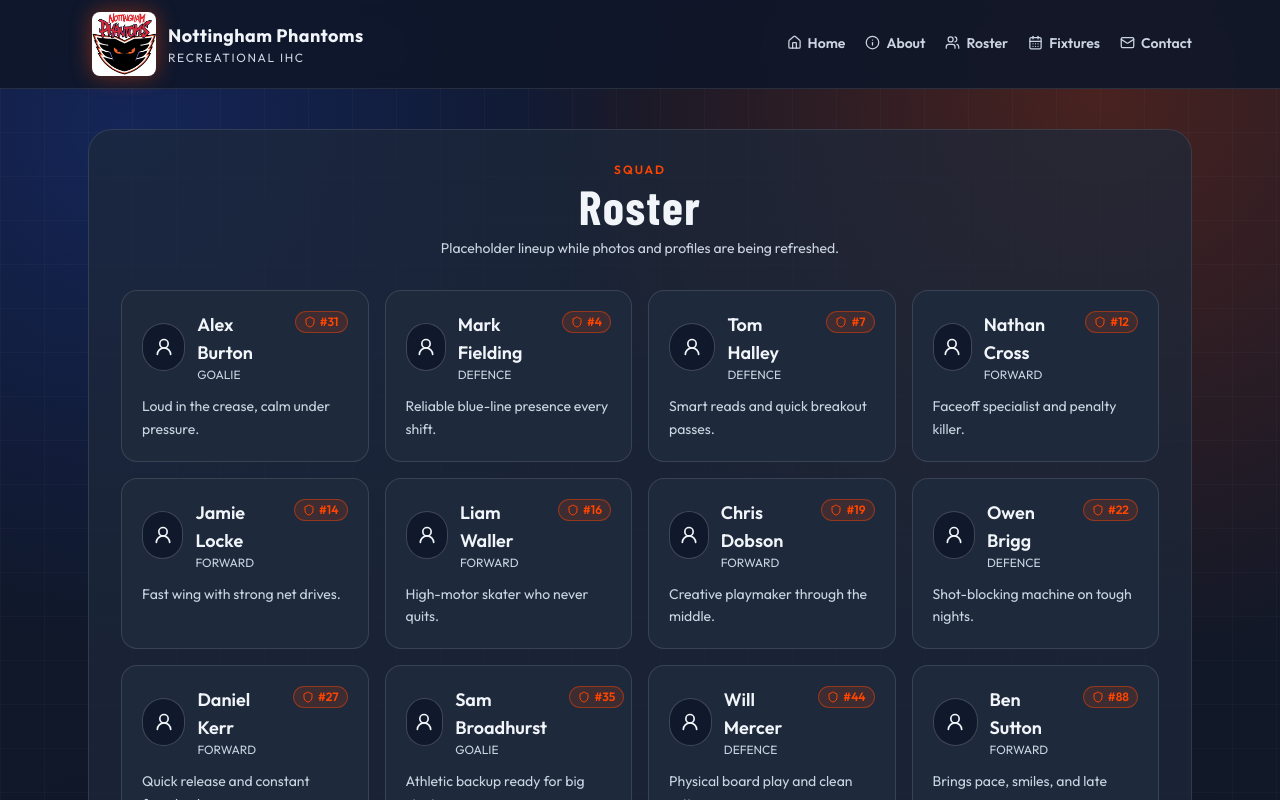
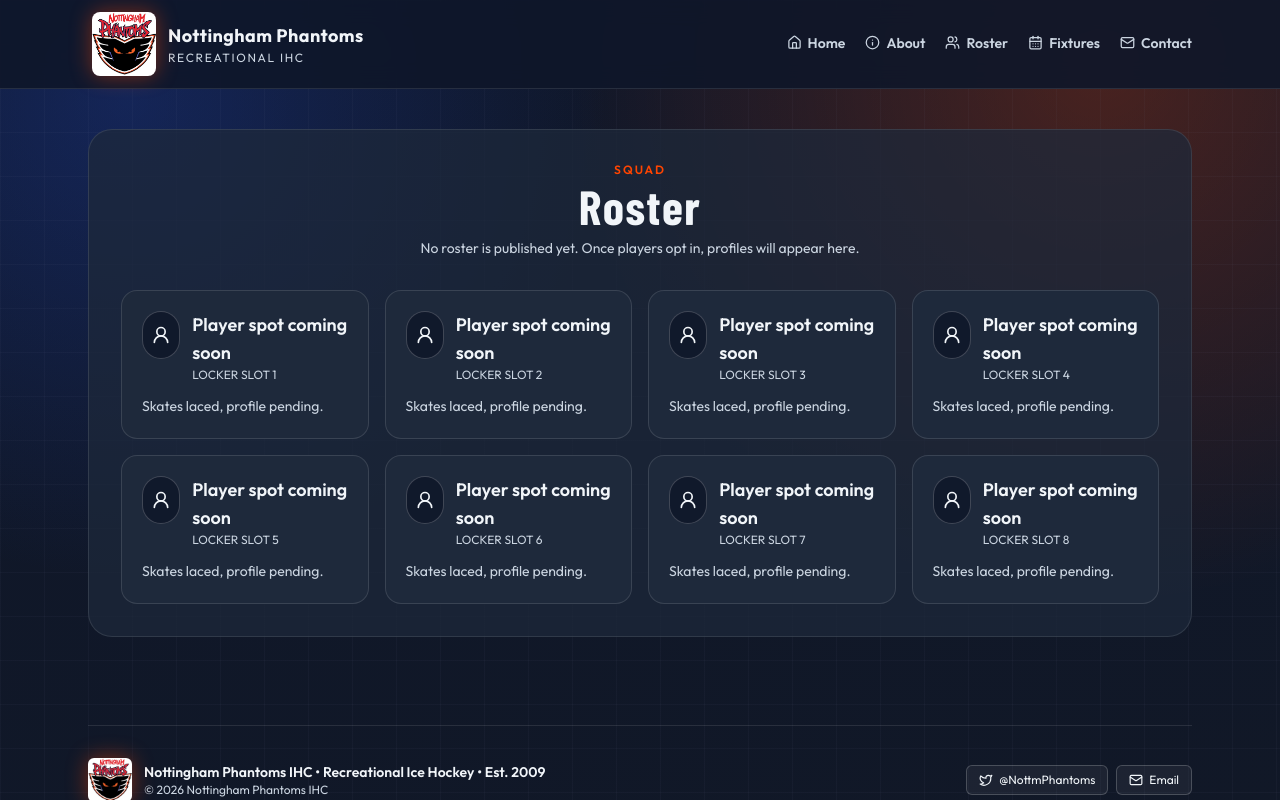
Before and after one commit to Artesuave88/hockey, a SvelteKit app: page /roster in a window 1280 px wide. Shown: the top 800 px of the page. Built offline with nearby package versions, Linux system fonts and the light colour scheme.

Commit message:
feat: update club pages with new content structure and placeholders removing mock data

```diff
--- a/src/routes/+page.svelte
+++ b/src/routes/+page.svelte
@@ -3,24 +3,6 @@
 	import Card from '$lib/components/card.svelte';
 	import Hero from '$lib/components/hero.svelte';
 	import { CalendarDays, Mail, Newspaper, Users } from 'lucide-svelte';
-
-	const newsTeasers = [
-		{
-			title: 'Pre-season training starts soon – Feb 2026',
-			excerpt:
-				'Open skate and systems refresh sessions are planned for late February. New players can join the intro group.'
-		},
-		{
-			title: 'Friendly fixtures window opening',
-			excerpt:
-				'The club is lining up spring friendlies with local rec squads. Dates and opponents will be posted once confirmed.'
-		},
-		{
-			title: 'Community night at NIC area',
-			excerpt:
-				'Players, supporters, and families are invited for a relaxed post-session social meet-up in Nottingham.'
-		}
-	];
 
 	const quickLinks = [
 		{ label: 'About The Club', route: '/about', icon: Users },
@@ -70,16 +52,32 @@
 	</Card>
 
 	<div class="grid gap-4 sm:grid-cols-2 lg:col-span-2">
-		{#each newsTeasers as item (item.title)}
-			<Card>
-				<div class="flex items-center gap-2 text-[var(--color-accent)]">
-					<Newspaper size={16} />
-					<p class="text-[11px] font-semibold tracking-[0.12em] uppercase">Club Update</p>
-				</div>
-				<h3 class="mt-2 text-lg font-semibold text-[var(--text-primary)]">{item.title}</h3>
-				<p class="mt-2 text-sm leading-relaxed text-[var(--text-muted)]">{item.excerpt}</p>
-			</Card>
-		{/each}
+		<Card className="sm:col-span-2">
+			<div class="flex items-center gap-2 text-[var(--color-accent)]">
+				<Newspaper size={16} />
+				<p class="text-[11px] font-semibold tracking-[0.12em] uppercase">Latest News</p>
+			</div>
+			<h3 class="mt-2 text-lg font-semibold text-[var(--text-primary)]">Newsboard warming up</h3>
+			<p class="mt-2 text-sm leading-relaxed text-[var(--text-muted)]">
+				No published posts yet. First updates land here once the next skate cycle is announced.
+			</p>
+		</Card>
+		<Card>
+			<p class="text-[11px] font-semibold tracking-[0.12em] text-[var(--ice-blue)] uppercase">
+				Roster Feed
+			</p>
+			<p class="mt-2 text-sm leading-relaxed text-[var(--text-muted)]">
+				Player cards are intentionally hidden until the squad list is confirmed.
+			</p>
+		</Card>
+		<Card>
+			<p class="text-[11px] font-semibold tracking-[0.12em] text-[var(--ice-blue)] uppercase">
+				Fixture Feed
+			</p>
+			<p class="mt-2 text-sm leading-relaxed text-[var(--text-muted)]">
+				Fixtures will appear when dates are locked and posted by the club.
+			</p>
+		</Card>
 	</div>
 </section>
 
--- a/src/routes/fixtures/+page.svelte
+++ b/src/routes/fixtures/+page.svelte
@@ -1,66 +1,6 @@
 <script lang="ts">
 	import Card from '$lib/components/card.svelte';
 	import { CalendarDays, MapPin } from 'lucide-svelte';
-
-	const fixtures = [
-		{
-			date: '12 Mar 2026',
-			opponent: 'Friendly vs Derby Polar Bears',
-			homeAway: 'Home',
-			details: '20:15 • National Ice Centre, Nottingham',
-			status: 'Upcoming',
-			next: true
-		},
-		{
-			date: '26 Mar 2026',
-			opponent: 'Friendly vs Leicester Foxes Rec',
-			homeAway: 'Away',
-			details: 'TBA • Leicester Ice Arena',
-			status: 'Upcoming'
-		},
-		{
-			date: '09 Apr 2026',
-			opponent: 'Friendly vs Nottingham Mavericks',
-			homeAway: 'Home',
-			details: 'TBA • National Ice Centre, Nottingham',
-			status: 'Upcoming'
-		},
-		{
-			date: '23 Apr 2026',
-			opponent: 'Friendly vs Sheffield Squeelers',
-			homeAway: 'Away',
-			details: 'TBA • IceSheffield',
-			status: 'Upcoming'
-		},
-		{
-			date: '14 Nov 2025',
-			opponent: 'Scrimmage vs Coventry Night Owls',
-			homeAway: 'Home',
-			details: 'National Ice Centre, Nottingham',
-			status: 'Result TBA'
-		},
-		{
-			date: '30 Oct 2025',
-			opponent: 'Friendly vs Hull Hawks Rec',
-			homeAway: 'Away',
-			details: 'Hull Arena',
-			status: 'L 3-4'
-		},
-		{
-			date: '18 Sep 2025',
-			opponent: 'Friendly vs Lincoln Lynx',
-			homeAway: 'Home',
-			details: 'National Ice Centre, Nottingham',
-			status: 'W 5-2'
-		},
-		{
-			date: '29 Aug 2025',
-			opponent: 'Pre-season vs Leeds Knights Rec',
-			homeAway: 'Away',
-			details: 'Planet Ice Leeds',
-			status: 'Result TBA'
-		}
-	];
 </script>
 
 <section class="rounded-3xl border border-white/10 bg-[rgb(30_41_59_/_0.72)] p-6 sm:p-8">
@@ -70,43 +10,37 @@
 		</p>
 		<h1 class="mt-1 text-4xl font-bold text-[var(--text-primary)] sm:text-5xl">Fixtures</h1>
 		<p class="mt-2 text-sm text-[var(--text-muted)]">
-			Placeholder fixture board for the 2026 club cycle.
+			No official fixtures posted yet. We will list dates here as soon as they are confirmed.
 		</p>
 	</div>
 
 	<div class="mt-8 space-y-4">
-		{#each fixtures as fixture (fixture.date + fixture.opponent)}
-			<Card
-				className={fixture.next ? 'border-[var(--color-accent)] bg-[rgb(255_69_0_/_0.12)]' : ''}
-			>
+		<Card className="border-[var(--color-accent)] bg-[rgb(255_69_0_/_0.12)]">
 			<div class="flex flex-col gap-3 sm:flex-row sm:items-start sm:justify-between">
 				<div>
 					<div class="flex items-center gap-2 text-[var(--color-accent)]">
 						<CalendarDays size={16} />
-							<p class="text-xs font-semibold tracking-[0.12em] uppercase">{fixture.date}</p>
+						<p class="text-xs font-semibold tracking-[0.12em] uppercase">Next puck drop</p>
 					</div>
 					<h2 class="mt-1 text-xl font-semibold text-[var(--text-primary)]">
-							{fixture.opponent}
+						Date and opponent TBD
 					</h2>
 					<p class="mt-1 text-sm text-[var(--text-muted)]">
-							{fixture.homeAway} • {fixture.details}
+						As soon as match nights are confirmed, this board goes live.
 					</p>
 				</div>
 				<div
 					class="inline-flex items-center gap-1 rounded-full border border-white/20 bg-[rgb(15_23_42_/_0.8)] px-3 py-1 text-xs font-semibold text-[var(--text-primary)]"
 				>
 					<MapPin size={12} />
-						{fixture.status}
+					Check back soon
 				</div>
 			</div>
-				{#if fixture.next}
-					<p
-						class="mt-3 text-xs font-semibold tracking-[0.14em] text-[var(--color-accent)] uppercase"
-					>
-						Next fixture highlight
+		</Card>
+		<Card>
+			<p class="text-sm leading-relaxed text-[var(--text-muted)]">
+				Fixture feed currently on the bench. Once dates are real, they replace every placeholder.
 			</p>
-				{/if}
 		</Card>
-		{/each}
 	</div>
 </section>
--- a/src/routes/roster/+page.svelte
+++ b/src/routes/roster/+page.svelte
@@ -1,81 +1,8 @@
 <script lang="ts">
 	import Card from '$lib/components/card.svelte';
-	import { Shield, UserRound } from 'lucide-svelte';
+	import { UserRound } from 'lucide-svelte';
 
-	const players = [
-		{
-			name: 'Alex Burton',
-			position: 'Goalie',
-			number: 31,
-			bio: 'Loud in the crease, calm under pressure.'
-		},
-		{
-			name: 'Mark Fielding',
-			position: 'Defence',
-			number: 4,
-			bio: 'Reliable blue-line presence every shift.'
-		},
-		{
-			name: 'Tom Halley',
-			position: 'Defence',
-			number: 7,
-			bio: 'Smart reads and quick breakout passes.'
-		},
-		{
-			name: 'Nathan Cross',
-			position: 'Forward',
-			number: 12,
-			bio: 'Faceoff specialist and penalty killer.'
-		},
-		{
-			name: 'Jamie Locke',
-			position: 'Forward',
-			number: 14,
-			bio: 'Fast wing with strong net drives.'
-		},
-		{
-			name: 'Liam Waller',
-			position: 'Forward',
-			number: 16,
-			bio: 'High-motor skater who never quits.'
-		},
-		{
-			name: 'Chris Dobson',
-			position: 'Forward',
-			number: 19,
-			bio: 'Creative playmaker through the middle.'
-		},
-		{
-			name: 'Owen Brigg',
-			position: 'Defence',
-			number: 22,
-			bio: 'Shot-blocking machine on tough nights.'
-		},
-		{
-			name: 'Daniel Kerr',
-			position: 'Forward',
-			number: 27,
-			bio: 'Quick release and constant forecheck.'
-		},
-		{
-			name: 'Sam Broadhurst',
-			position: 'Goalie',
-			number: 35,
-			bio: 'Athletic backup ready for big starts.'
-		},
-		{
-			name: 'Will Mercer',
-			position: 'Defence',
-			number: 44,
-			bio: 'Physical board play and clean exits.'
-		},
-		{
-			name: 'Ben Sutton',
-			position: 'Forward',
-			number: 88,
-			bio: 'Brings pace, smiles, and late energy.'
-		}
-	];
+	const placeholderSlots = [1, 2, 3, 4, 5, 6, 7, 8];
 </script>
 
 <section class="rounded-3xl border border-white/10 bg-[rgb(30_41_59_/_0.72)] p-6 sm:p-8">
@@ -85,33 +12,27 @@
 		</p>
 		<h1 class="mt-1 text-4xl font-bold text-[var(--text-primary)] sm:text-5xl">Roster</h1>
 		<p class="mt-2 text-sm text-[var(--text-muted)]">
-			Placeholder lineup while photos and profiles are being refreshed.
+			No roster is published yet. Once players opt in, profiles will appear here.
 		</p>
 	</div>
 
 	<div class="mt-8 grid gap-4 sm:grid-cols-2 lg:grid-cols-3 xl:grid-cols-4">
-		{#each players as player (player.number)}
+		{#each placeholderSlots as slot (slot)}
 			<Card className="group hover:scale-105">
-				<div class="flex items-start justify-between gap-3">
-					<div class="flex items-center gap-3">
-						<div
-							class="flex h-12 w-12 items-center justify-center rounded-full border border-white/20 bg-[rgb(15_23_42_/_0.88)] text-[var(--text-primary)]"
-						>
-							<UserRound size={20} />
-						</div>
-						<div>
-							<p class="text-lg font-semibold text-[var(--text-primary)]">{player.name}</p>
-							<p class="text-xs text-[var(--text-muted)] uppercase">{player.position}</p>
-						</div>
+				<div class="flex items-start gap-3">
+					<div
+						class="flex h-12 w-12 items-center justify-center rounded-full border border-white/20 bg-[rgb(15_23_42_/_0.88)] text-[var(--text-primary)]"
+					>
+						<UserRound size={20} />
 					</div>
-					<div
-						class="inline-flex items-center gap-1 rounded-full border border-[var(--color-accent)]/45 bg-[rgb(255_69_0_/_0.14)] px-2 py-0.5 text-xs font-semibold text-[var(--color-accent)]"
-					>
-						<Shield size={12} />
-						#{player.number}
+					<div>
+						<p class="text-lg font-semibold text-[var(--text-primary)]">Player spot coming soon</p>
+						<p class="text-xs text-[var(--text-muted)] uppercase">Locker slot {slot}</p>
 					</div>
 				</div>
-				<p class="mt-3 text-sm leading-relaxed text-[var(--text-muted)]">{player.bio}</p>
+				<p class="mt-3 text-sm leading-relaxed text-[var(--text-muted)]">
+					Skates laced, profile pending.
+				</p>
 			</Card>
 		{/each}
 	</div>
```
Lines whose indentation alone changed are shown as unchanged.
